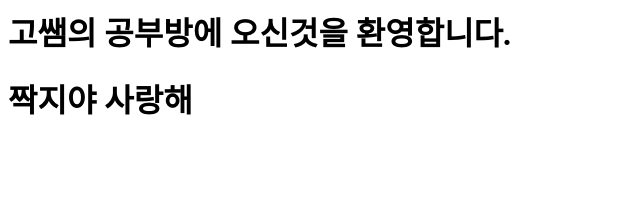
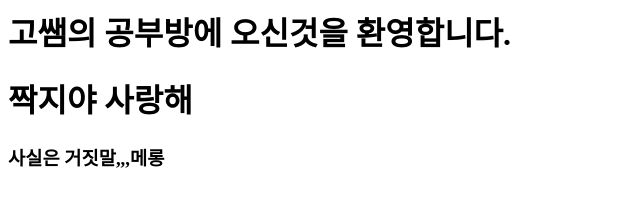
Before and after one commit to rhdmsqls/genius, a plain HTML site: page index.html in a window 1280 px wide. Shown: the whole page, without its empty margins (0-640 px from the left). Drawn offline with Linux system fonts and the light colour scheme.

Commit message:
Update index.html

```diff
--- a/index.html
+++ b/index.html
@@ -5,5 +5,6 @@
 <body>
             <h1> 고쌤의 공부방에 오신것을 환영합니다. </h1>
             <h1> 짝지야 사랑해 </h1>
+            <h3> 사실은 거짓말,,,메롱 <h3>
 </body>
 </html>
```
